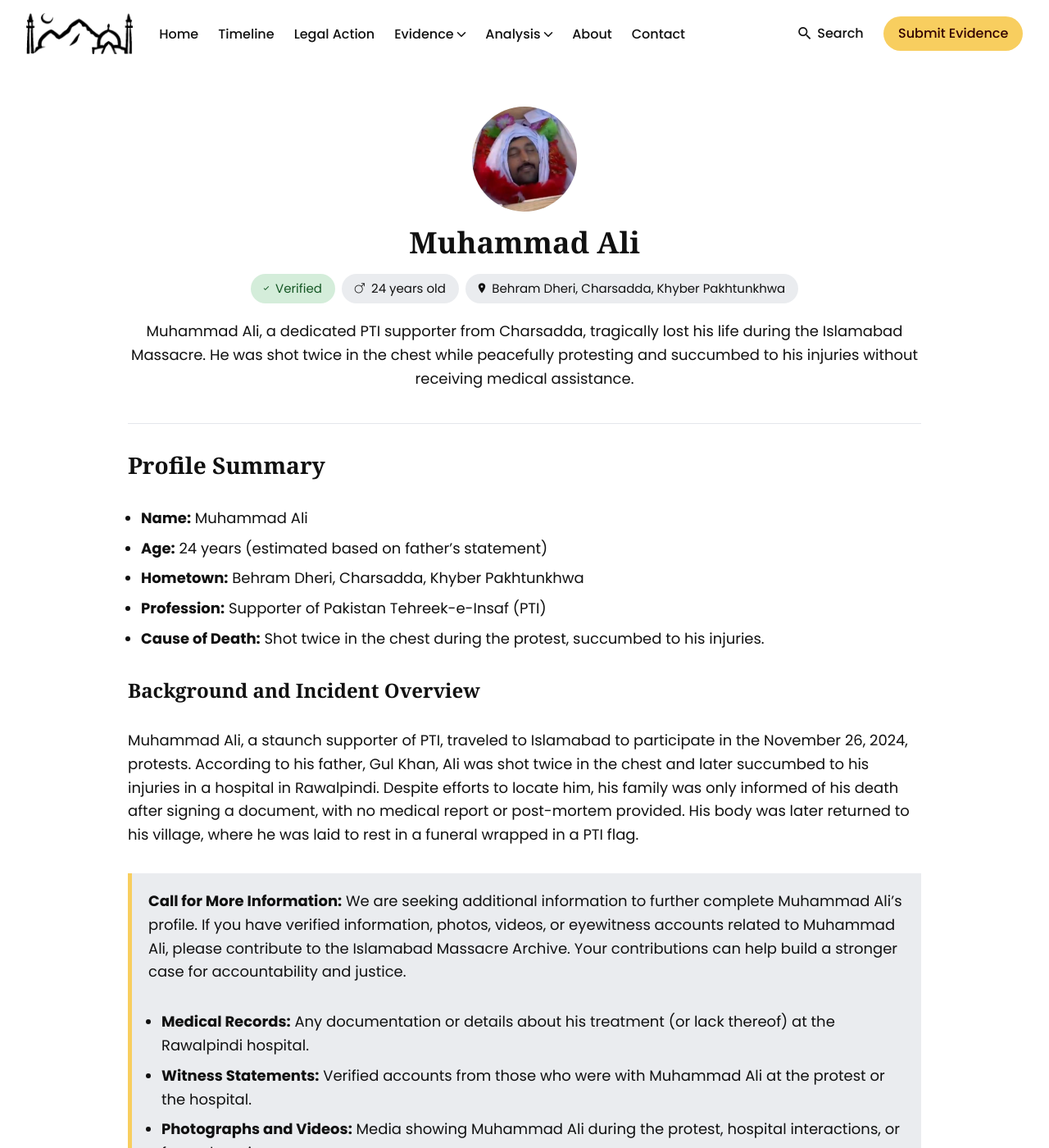
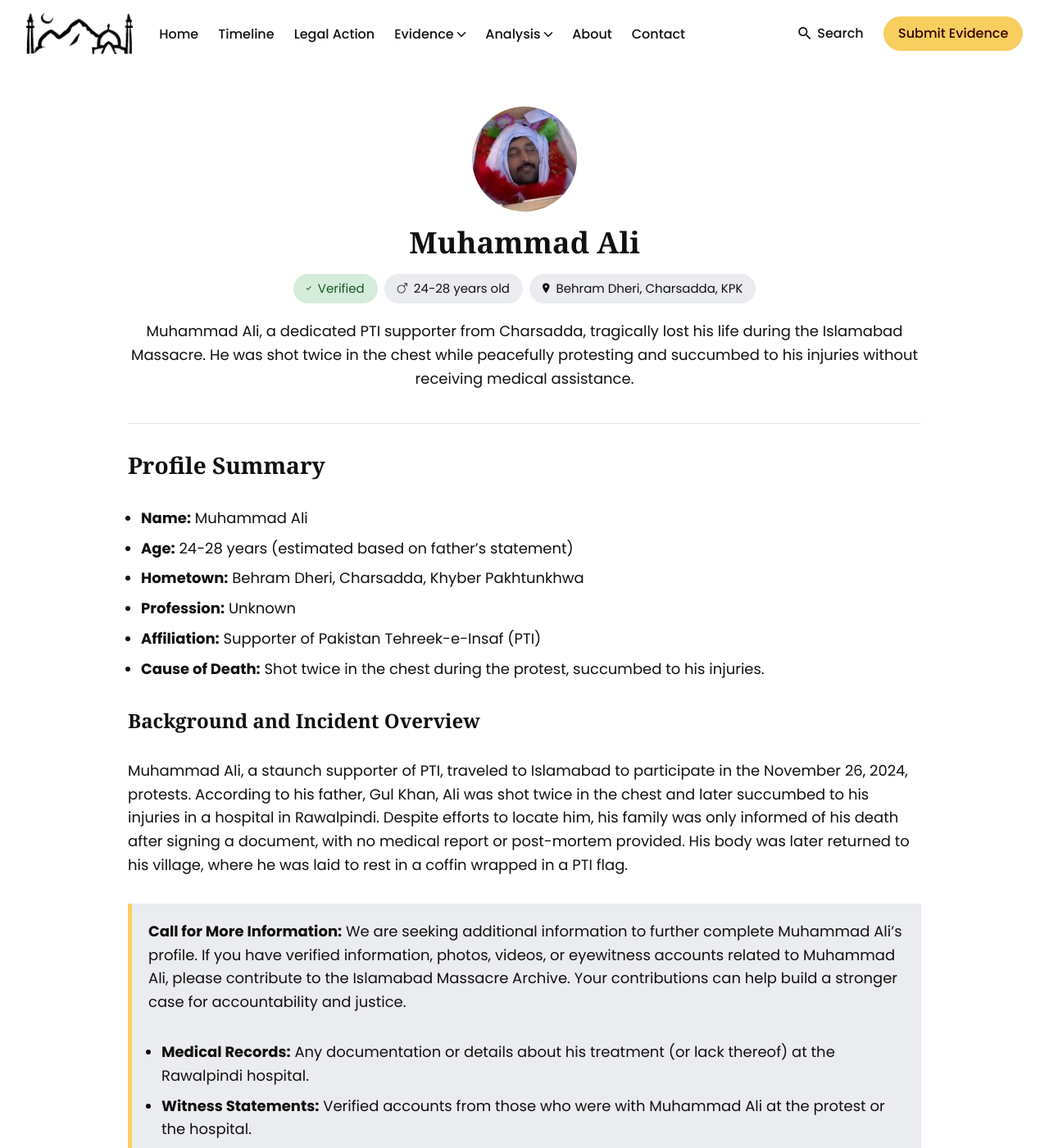
Before and after one commit to islamabadmassacrearchive/islamabadmassacrearchive.github.io, a Jekyll site: the page built from _victims/muhammad-ali.md, in a window 1280 px wide and 1400 px high. Shown: the whole window at 82% size. Built offline with Jekyll 4.4.1, drawn with Linux system fonts in a browser that asks for light colours.

Commit message:
update victim profiles with verified details and age adjustments

```diff
--- a/_victims/muhammad-ali.md
+++ b/_victims/muhammad-ali.md
@@ -2,10 +2,10 @@
 layout: victim
 name: Muhammad Ali
 image: 'documents/victims/muhammad-ali/profile-picture-square.jpg'
-hometown: Behram Dheri, Charsadda, Khyber Pakhtunkhwa
-age: 24
+hometown: "<a href='https://maps.app.goo.gl/NkPwJYCpz7P8m5cc8'>Behram Dheri, Charsadda, KPK</a>"
+age: 24-28
 sex: Male
-profession: Supporter of Pakistan Tehreek-e-Insaf (PTI)
+profession: Unknown
 affiliation: Pakistan Tehreek-e-Insaf (PTI) Supporter
 injury: Deceased
 description: Muhammad Ali, a dedicated PTI supporter from Charsadda, tragically lost his life during the Islamabad Massacre. He was shot twice in the chest while peacefully protesting and succumbed to his injuries without receiving medical assistance.
@@ -18,13 +18,14 @@
 ## **Profile Summary**
 
 - **Name:** Muhammad Ali
-- **Age:** 24 years (estimated based on father’s statement)
+- **Age:** 24-28 years (estimated based on father’s statement)
 - **Hometown:** Behram Dheri, Charsadda, Khyber Pakhtunkhwa
-- **Profession:** Supporter of Pakistan Tehreek-e-Insaf (PTI)
+- **Profession:** Unknown
+- **Affiliation:** Supporter of Pakistan Tehreek-e-Insaf (PTI)
 - **Cause of Death:** Shot twice in the chest during the protest, succumbed to his injuries.
 
 ### **Background and Incident Overview**
-Muhammad Ali, a staunch supporter of PTI, traveled to Islamabad to participate in the November 26, 2024, protests. According to his father, Gul Khan, Ali was shot twice in the chest and later succumbed to his injuries in a hospital in Rawalpindi. Despite efforts to locate him, his family was only informed of his death after signing a document, with no medical report or post-mortem provided. His body was later returned to his village, where he was laid to rest in a funeral wrapped in a PTI flag.
+Muhammad Ali, a staunch supporter of PTI, traveled to Islamabad to participate in the November 26, 2024, protests. According to his father, Gul Khan, Ali was shot twice in the chest and later succumbed to his injuries in a hospital in Rawalpindi. Despite efforts to locate him, his family was only informed of his death after signing a document, with no medical report or post-mortem provided. His body was later returned to his village, where he was laid to rest in a coffin wrapped in a PTI flag.
 
 <div class="callout">
     <p>
```
Also changed, not shown: _victims/taj-uddin.md (+1 -1 lines).
